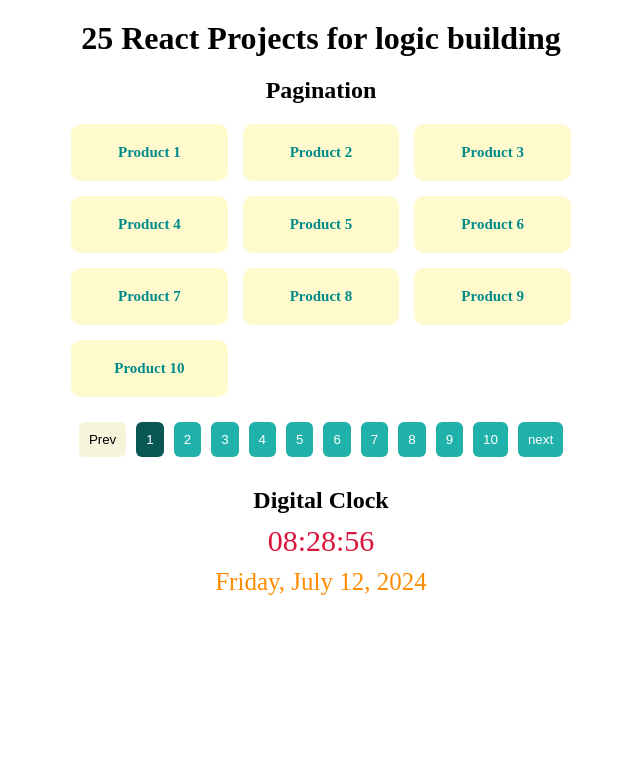
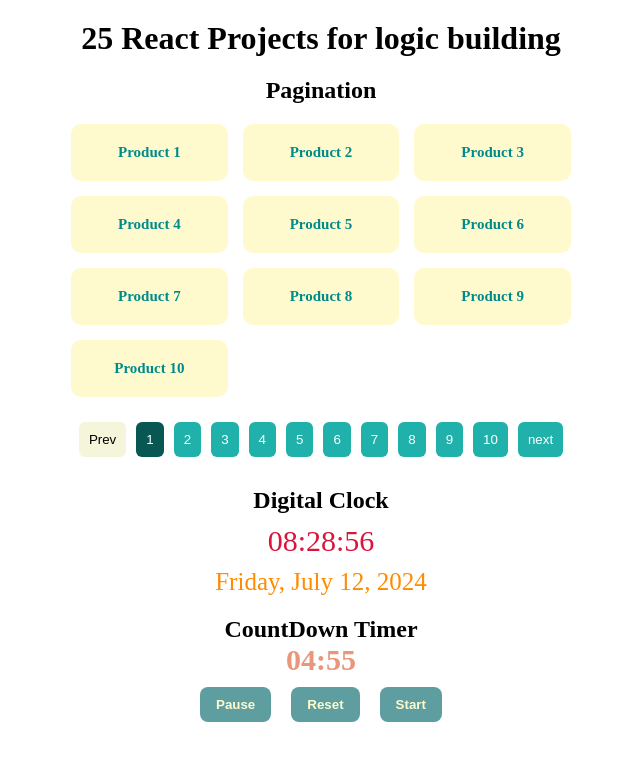
Before and after one commit to Mahin-Hasan/Master-React-and-JS-core-concepts, a React (Vite) app in the folder 25 React JS Projects for logic building/25-react-project/: page / in a window 1280 px wide. Shown: the top 760 px of the page, without its empty margins (319-959 px from the left). Built offline with nearby package versions, Linux system fonts and the light colour scheme.

Commit message:
created a timer application

```diff
--- a/25 React JS Projects for logic building/25-react-project/src/App.jsx
+++ b/25 React JS Projects for logic building/25-react-project/src/App.jsx
@@ -1,7 +1,8 @@
 
 import './App.css'
-import PaginationTest from './components/1.Pagination/test'
+import PaginationTest from './components/1. Pagination/test'
 import DigitalClock from './components/2. digital-clock'
+import CountdownTimerTest from './components/3. countdown-timer/test'
 
 function App() {
 
@@ -11,6 +12,7 @@
         <h1 className='title'>25 React Projects for logic building</h1>
         <PaginationTest/>
         <DigitalClock/>
+        <CountdownTimerTest/>
       </div>
     </>
   )
--- /dev/null
+++ b/25 React JS Projects for logic building/25-react-project/src/components/3. countdown-timer/index.jsx
@@ -0,0 +1,59 @@
+import { useEffect, useRef, useState } from "react";
+
+const CountdownTimer = ({initialTime,onTimeFinish}) => {
+
+    const [time,setTime ] = useState(initialTime);
+    const [isRunning,setIsRunning] = useState(true);
+    const intervalReference = useRef();
+
+    useEffect(()=>{
+        if(isRunning){
+            intervalReference.current = setInterval(() => {
+                setTime(prevTime =>{
+                    if(prevTime === 0 ){
+                        clearInterval(intervalReference.current)
+                        setIsRunning(false)
+
+                        if(onTimeFinish){
+                            onTimeFinish() //triggers handle time finish function on parent component
+                        }
+                    }
+                    return prevTime -1
+                })
+            }, 1000);
+        } else {
+            clearInterval(intervalReference.current)
+        }
+        //unmount
+
+        return ()=>{
+            clearInterval(intervalReference.current)
+        }
+
+    },[isRunning,onTimeFinish])
+
+    const min = Math.floor(time/60);
+    const sec = time%60;
+
+    function handleReset(){
+        clearInterval(intervalReference.current)
+        setTime(initialTime)
+        setIsRunning(false);
+    }
+    function handleStart(){
+        setIsRunning(true);
+    }
+
+    return (
+        <div className="timer">
+            <p>{String(min).padStart(2,'0')}:{String(sec).padStart(2,'0')}</p>
+             <div className="timer-buttons">
+             <button onClick={()=> setIsRunning(!isRunning)}>{isRunning ? 'Pause' : 'Resume'}</button>
+             <button onClick={handleReset}>Reset</button>
+             <button onClick={handleStart}>Start</button>
+             </div>
+        </div>
+    );
+};
+
+export default CountdownTimer;
--- /dev/null
+++ b/25 React JS Projects for logic building/25-react-project/src/components/3. countdown-timer/test.jsx
@@ -0,0 +1,19 @@
+import CountdownTimer from ".";
+import './timer.css'
+
+
+const CountdownTimerTest = () => {
+    const handleTimeFinish = () => {
+        alert("Times Up !!!")
+    }
+
+
+    return (
+        <div className="countdown-timer-container">
+            <h2>CountDown Timer</h2>
+            <CountdownTimer initialTime={300} onTimeFinish={handleTimeFinish} />
+        </div>
+    );
+};
+
+export default CountdownTimerTest;
--- /dev/null
+++ b/25 React JS Projects for logic building/25-react-project/src/components/3. countdown-timer/timer.css
@@ -0,0 +1,27 @@
+.countdown-timer-container {
+    margin: 20px 0;
+}
+
+.timer p {
+    font-size: 30px;
+    font-weight: bold;
+    color: darksalmon;
+}
+
+.timer-buttons {
+    display: flex;
+    gap: 20px;
+    justify-content: center;
+    align-items: center;
+    margin-top: 10px;
+}
+
+.timer-buttons button {
+    padding: 10px 16px;
+    background-color: cadetblue;
+    border: none;
+    border-radius: 8px;
+    font-weight: bolder;
+    color: lemonchiffon;
+    cursor: pointer;
+}
```
Also changed, not shown: 25 React JS Projects for logic building/25-react-project/src/components/1. Pagination/index.jsx (renamed from 25 React JS Projects for logic building/25-react-project/src/components/1.Pagination/index.jsx), 25 React JS Projects for logic building/25-react-project/src/components/1. Pagination/pagination.css (renamed from 25 React JS Projects for logic building/25-react-project/src/components/1.Pagination/pagination.css), 25 React JS Projects for logic building/25-react-project/src/components/1. Pagination/test.jsx (renamed from 25 React JS Projects for logic building/25-react-project/src/components/1.Pagination/test.jsx).
